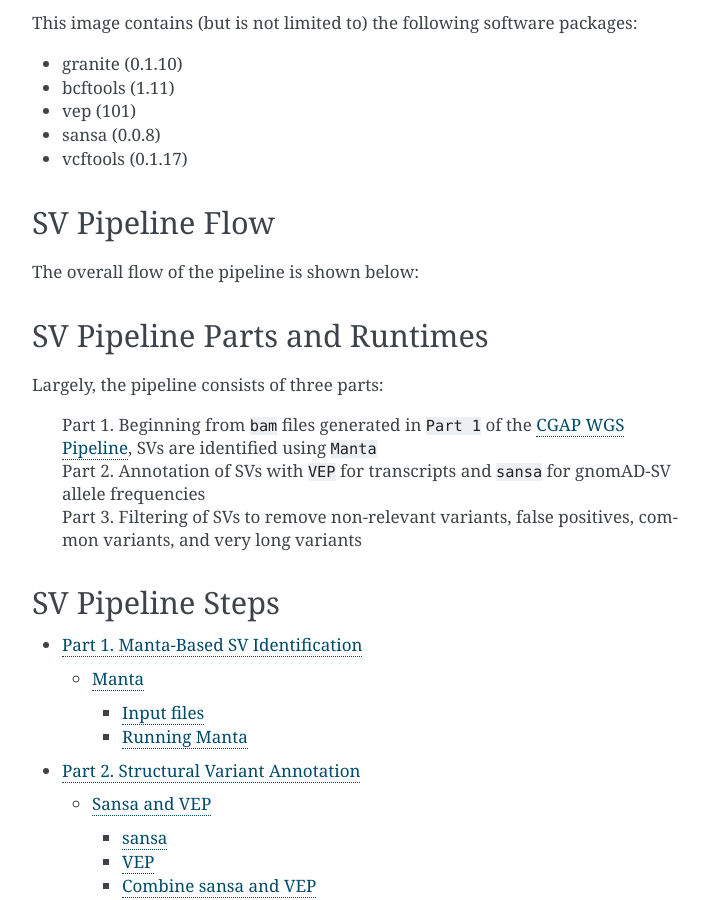
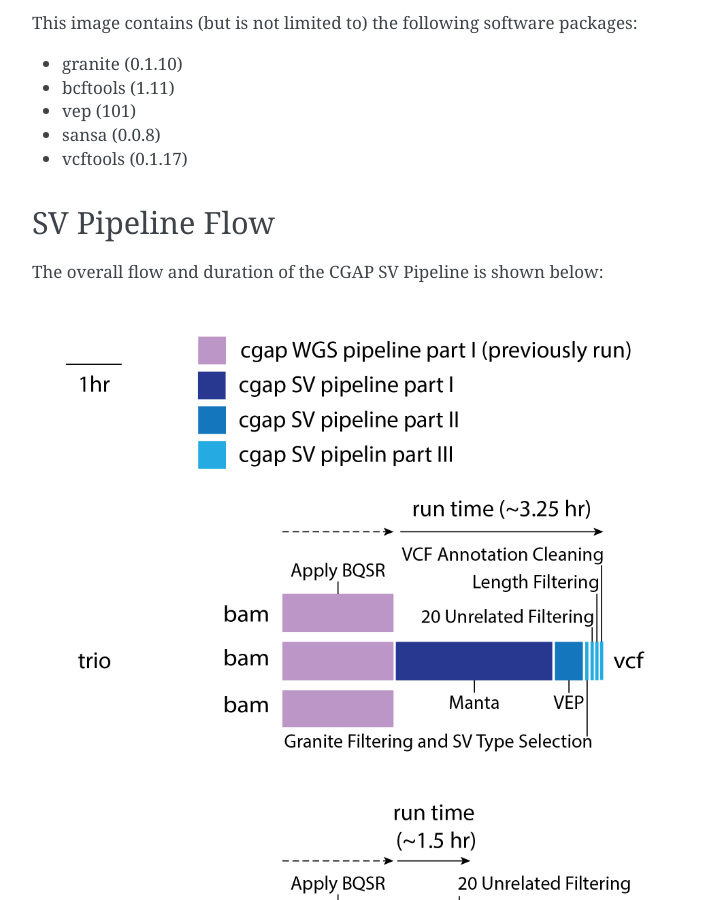
Before and after one commit to dbmi-bgm/cgap-pipeline-SV-germline, a Sphinx documentation site: the page built from docs/SV.rst, in a window 1280 px wide and 900 px high, scrolled down 775 px. Shown: the whole window, without its empty margins (388-1092 px from the left). Built offline with Sphinx 7.4.7, drawn with Linux system fonts in a browser that asks for light colours.

Commit message:
pipeline image added to v1 docs

```diff
--- a/docs/SV.rst
+++ b/docs/SV.rst
@@ -35,9 +35,10 @@ This image contains (but is not limited to) the following software packages:
 SV Pipeline Flow
 ################
 
-The overall flow of the pipeline is shown below:
+The overall flow and duration of the CGAP SV Pipeline is shown below:
 
-
+.. image:: images/cgap-SV-pipeline-v1.png
+  :target: _images/cgap-SV-pipeline-v1.png
 
 SV Pipeline Parts and Runtimes
 ##############################
```
Also changed, not shown: docs/images/cgap-SV-pipeline-v1.png (added).
